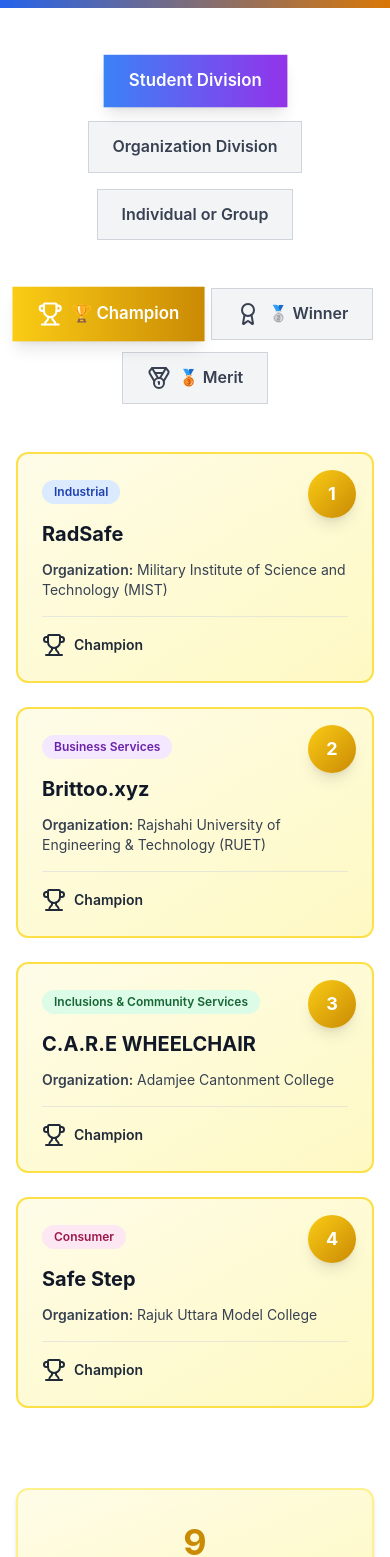
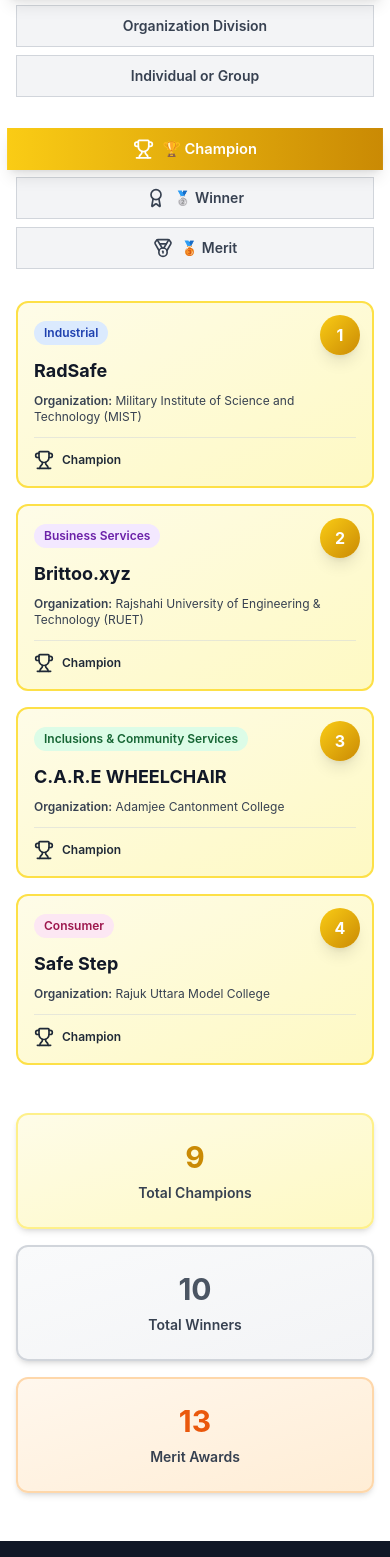
Before and after one commit to Ayonspoiler/BIIN_Award_Function, a React (Vite) app in the folder frontend/: page /winners in a window 390 px wide. Shown: the part 338-1895 px from the top of the page. Built offline with nearby package versions, Linux system fonts and the light colour scheme.

Commit message:
Updated Winner Page

```diff
--- a/frontend/src/pages/Winners.jsx
+++ b/frontend/src/pages/Winners.jsx
@@ -239,15 +239,15 @@
       "Inclusion and Community Services": "bg-green-100 text-green-800",
       Consumer: "bg-pink-100 text-pink-800",
       "Public Sector and Government": "bg-orange-100 text-orange-800",
-      "Public Sector and Government": "bg-orange-100 text-orange-800",
     };
     return colors[category] || "bg-gray-100 text-gray-800";
   };
 
   const getAwardIcon = (level) => {
-    if (level === "champion") return <Trophy className="w-6 h-6" />;
-    if (level === "winner") return <Award className="w-6 h-6" />;
-    return <Medal className="w-6 h-6" />;
+    if (level === "champion")
+      return <Trophy className="w-5 h-5 sm:w-6 sm:h-6" />;
+    if (level === "winner") return <Award className="w-5 h-5 sm:w-6 sm:h-6" />;
+    return <Medal className="w-5 h-5 sm:w-6 sm:h-6" />;
   };
 
   const getAwardColor = (level) => {
@@ -269,27 +269,27 @@
   return (
     <div className="min-h-screen bg-white">
       {/* Hero Section */}
-      <section className="bg-gradient-to-r from-primary-600 to-secondary-600 text-white py-20">
+      <section className="bg-gradient-to-r from-primary-600 to-secondary-600 text-white py-12 sm:py-16 md:py-20">
         <div className="max-w-7xl mx-auto px-4 sm:px-6 lg:px-8">
           <div className="text-center">
-            <div className="inline-block mb-4">
-              <div className="bg-white/20 backdrop-blur-sm px-6 py-2 rounded-full">
-                <span className="text-sm font-semibold uppercase tracking-wider">
+            <div className="inline-block mb-3 sm:mb-4">
+              <div className="bg-white/20 backdrop-blur-sm px-4 py-1.5 sm:px-6 sm:py-2 rounded-full">
+                <span className="text-xs sm:text-sm font-semibold uppercase tracking-wider">
                   Meet Our Winners
                 </span>
               </div>
             </div>
-            <h1 className="text-4xl md:text-6xl font-bold mb-6 text-balance">
+            <h1 className="text-3xl sm:text-4xl md:text-5xl lg:text-6xl font-bold mb-4 sm:mb-6 text-balance leading-tight">
               Award Winners
             </h1>
-            <p className="text-xl md:text-2xl text-gray-100 max-w-3xl mx-auto text-pretty"></p>
+            <p className="text-base sm:text-lg md:text-xl lg:text-2xl text-gray-100 max-w-3xl mx-auto text-pretty px-4"></p>
           </div>
         </div>
       </section>
 
       {/* Division Tabs */}
-      <div className="max-w-7xl mx-auto px-4 sm:px-6 lg:px-8 mb-12 mt-12">
-        <div className="flex flex-wrap gap-4 justify-center">
+      <div className="max-w-7xl mx-auto px-4 sm:px-6 lg:px-8 mb-8 sm:mb-12 mt-8 sm:mt-12">
+        <div className="flex flex-col sm:flex-row flex-wrap gap-2 sm:gap-4 justify-center">
           {[
             { id: "student", label: "Student Division" },
             { id: "organization", label: "Organization Division" },
@@ -301,7 +301,7 @@
                 setActiveDivision(division.id);
                 setActiveLevel("champion");
               }}
-              className={`px-6 py-3 rounded-lg font-semibold transition-all duration-300 ${
+              className={`w-full sm:w-auto px-4 sm:px-6 py-2.5 sm:py-3 rounded-lg text-sm sm:text-base font-semibold transition-all duration-300 ${
                 activeDivision === division.id
                   ? "bg-gradient-to-r from-blue-500 to-purple-600 text-white shadow-lg scale-105"
                   : "bg-gray-100 text-gray-700 hover:bg-gray-200 border border-gray-300"
@@ -314,8 +314,8 @@
       </div>
 
       {/* Award Level Tabs */}
-      <div className="max-w-7xl mx-auto px-4 sm:px-6 lg:px-8 mb-12">
-        <div className="flex flex-wrap gap-3 justify-center">
+      <div className="max-w-7xl mx-auto px-4 sm:px-6 lg:px-8 mb-8 sm:mb-12">
+        <div className="flex flex-col sm:flex-row flex-wrap gap-2 sm:gap-3 justify-center">
           {[
             { id: "champion", label: "🏆 Champion", icon: Trophy },
             { id: "winner", label: "🥈 Winner", icon: Award },
@@ -324,7 +324,7 @@
             <button
               key={level.id}
               onClick={() => setActiveLevel(level.id)}
-              className={`px-6 py-3 rounded-lg font-semibold transition-all duration-300 flex items-center gap-2 ${
+              className={`w-full sm:w-auto px-4 sm:px-6 py-2.5 sm:py-3 rounded-lg text-sm sm:text-base font-semibold transition-all duration-300 flex items-center justify-center gap-2 ${
                 activeLevel === level.id
                   ? `bg-gradient-to-r ${getAwardColor(
                       level.id
@@ -340,8 +340,8 @@
       </div>
 
       {/* Winners Grid */}
-      <div className="max-w-7xl mx-auto px-4 sm:px-6 lg:px-8 pb-20">
-        <div className="grid grid-cols-1 md:grid-cols-2 lg:grid-cols-3 gap-6">
+      <div className="max-w-7xl mx-auto px-4 sm:px-6 lg:px-8 pb-12 sm:pb-20">
+        <div className="grid grid-cols-1 sm:grid-cols-2 lg:grid-cols-3 gap-4 sm:gap-6">
           {currentWinners.map((winner, index) => (
             <div
               key={winner.id}
@@ -350,22 +350,22 @@
               )}`}
             >
               {/* Rank Badge */}
-              <div className="absolute top-4 right-4 z-10">
+              <div className="absolute top-3 right-3 sm:top-4 sm:right-4 z-10">
                 <div
-                  className={`w-12 h-12 rounded-full bg-gradient-to-br ${getAwardColor(
+                  className={`w-10 h-10 sm:w-12 sm:h-12 rounded-full bg-gradient-to-br ${getAwardColor(
                     activeLevel
-                  )} flex items-center justify-center text-white font-bold text-lg shadow-lg`}
+                  )} flex items-center justify-center text-white font-bold text-base sm:text-lg shadow-lg`}
                 >
                   {index + 1}
                 </div>
               </div>
 
               {/* Content */}
-              <div className="p-6 relative z-5">
+              <div className="p-4 sm:p-6 relative z-5">
                 {/* Category Badge */}
-                <div className="mb-4">
+                <div className="mb-3 sm:mb-4">
                   <span
-                    className={`inline-block px-3 py-1 rounded-full text-xs font-semibold ${getCategoryColor(
+                    className={`inline-block px-2.5 py-1 sm:px-3 rounded-full text-xs font-semibold ${getCategoryColor(
                       winner.category
                     )}`}
                   >
@@ -374,20 +374,20 @@
                 </div>
 
                 {/* Solution Name */}
-                <h3 className="text-xl font-bold text-gray-900 mb-3 line-clamp-2 group-hover:text-transparent group-hover:bg-clip-text group-hover:bg-gradient-to-r group-hover:from-blue-600 group-hover:to-purple-600 transition-all">
+                <h3 className="text-lg sm:text-xl font-bold text-gray-900 mb-2 sm:mb-3 line-clamp-2 group-hover:text-transparent group-hover:bg-clip-text group-hover:bg-gradient-to-r group-hover:from-blue-600 group-hover:to-purple-600 transition-all">
                   {winner.solution}
                 </h3>
 
                 {/* Organization */}
-                <p className="text-sm text-gray-700 mb-4 line-clamp-2">
+                <p className="text-xs sm:text-sm text-gray-700 mb-3 sm:mb-4 line-clamp-2">
                   <span className="font-semibold">Organization:</span>{" "}
                   {winner.organization}
                 </p>
 
                 {/* Award Level Indicator */}
-                <div className="flex items-center gap-2 pt-4 border-t border-gray-300/50">
+                <div className="flex items-center gap-2 pt-3 sm:pt-4 border-t border-gray-300/50">
                   {getAwardIcon(activeLevel)}
-                  <span className="text-sm font-semibold text-gray-800 capitalize">
+                  <span className="text-xs sm:text-sm font-semibold text-gray-800 capitalize">
                     {activeLevel === "champion" && "Champion"}
                     {activeLevel === "winner" && "Winner"}
                     {activeLevel === "merit" && "Merit Award"}
@@ -403,9 +403,9 @@
 
         {/* Empty State */}
         {currentWinners.length === 0 && (
-          <div className="text-center py-16">
-            <Trophy className="w-16 h-16 text-gray-400 mx-auto mb-4" />
-            <p className="text-gray-400 text-lg">
+          <div className="text-center py-12 sm:py-16">
+            <Trophy className="w-12 h-12 sm:w-16 sm:h-16 text-gray-400 mx-auto mb-3 sm:mb-4" />
+            <p className="text-gray-400 text-base sm:text-lg">
               No winners in this category yet.
             </p>
           </div>
@@ -413,31 +413,37 @@
       </div>
 
       {/* Stats Section */}
-      <div className="max-w-7xl mx-auto px-4 sm:px-6 lg:px-8 pb-20">
-        <div className="grid grid-cols-1 md:grid-cols-3 gap-6">
-          <div className="bg-gradient-to-br from-yellow-50 to-yellow-100 rounded-xl p-8 border-2 border-yellow-200 text-center shadow-md">
-            <div className="text-4xl font-bold text-yellow-600 mb-2">
+      <div className="max-w-7xl mx-auto px-4 sm:px-6 lg:px-8 pb-12 sm:pb-20">
+        <div className="grid grid-cols-1 sm:grid-cols-3 gap-4 sm:gap-6">
+          <div className="bg-gradient-to-br from-yellow-50 to-yellow-100 rounded-xl p-6 sm:p-8 border-2 border-yellow-200 text-center shadow-md">
+            <div className="text-3xl sm:text-4xl font-bold text-yellow-600 mb-2">
               {winnersData.student.champion.length +
                 winnersData.organization.champion.length +
                 winnersData.individual.champion.length}
             </div>
-            <p className="text-gray-700 font-semibold">Total Champions</p>
+            <p className="text-sm sm:text-base text-gray-700 font-semibold">
+              Total Champions
+            </p>
           </div>
-          <div className="bg-gradient-to-br from-gray-50 to-gray-100 rounded-xl p-8 border-2 border-gray-300 text-center shadow-md">
-            <div className="text-4xl font-bold text-gray-600 mb-2">
+          <div className="bg-gradient-to-br from-gray-50 to-gray-100 rounded-xl p-6 sm:p-8 border-2 border-gray-300 text-center shadow-md">
+            <div className="text-3xl sm:text-4xl font-bold text-gray-600 mb-2">
               {winnersData.student.winner.length +
                 winnersData.organization.winner.length +
                 winnersData.individual.winner.length}
             </div>
-            <p className="text-gray-700 font-semibold">Total Winners</p>
+            <p className="text-sm sm:text-base text-gray-700 font-semibold">
+              Total Winners
+            </p>
           </div>
-          <div className="bg-gradient-to-br from-orange-50 to-orange-100 rounded-xl p-8 border-2 border-orange-200 text-center shadow-md">
-            <div className="text-4xl font-bold text-orange-600 mb-2">
+          <div className="bg-gradient-to-br from-orange-50 to-orange-100 rounded-xl p-6 sm:p-8 border-2 border-orange-200 text-center shadow-md">
+            <div className="text-3xl sm:text-4xl font-bold text-orange-600 mb-2">
               {winnersData.student.merit.length +
                 winnersData.organization.merit.length +
                 winnersData.individual.merit.length}
             </div>
-            <p className="text-gray-700 font-semibold">Merit Awards</p>
+            <p className="text-sm sm:text-base text-gray-700 font-semibold">
+              Merit Awards
+            </p>
           </div>
         </div>
       </div>
```
